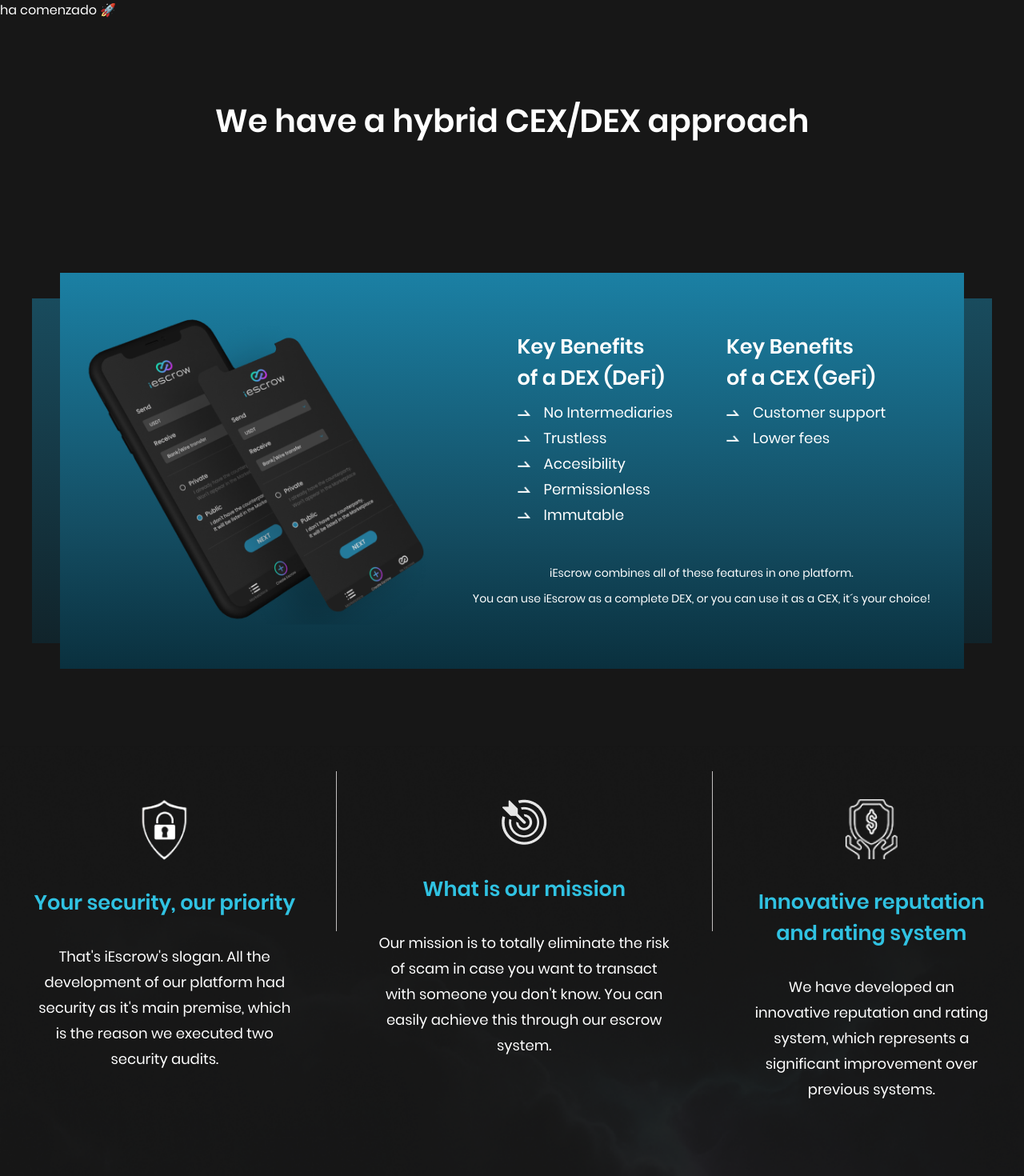
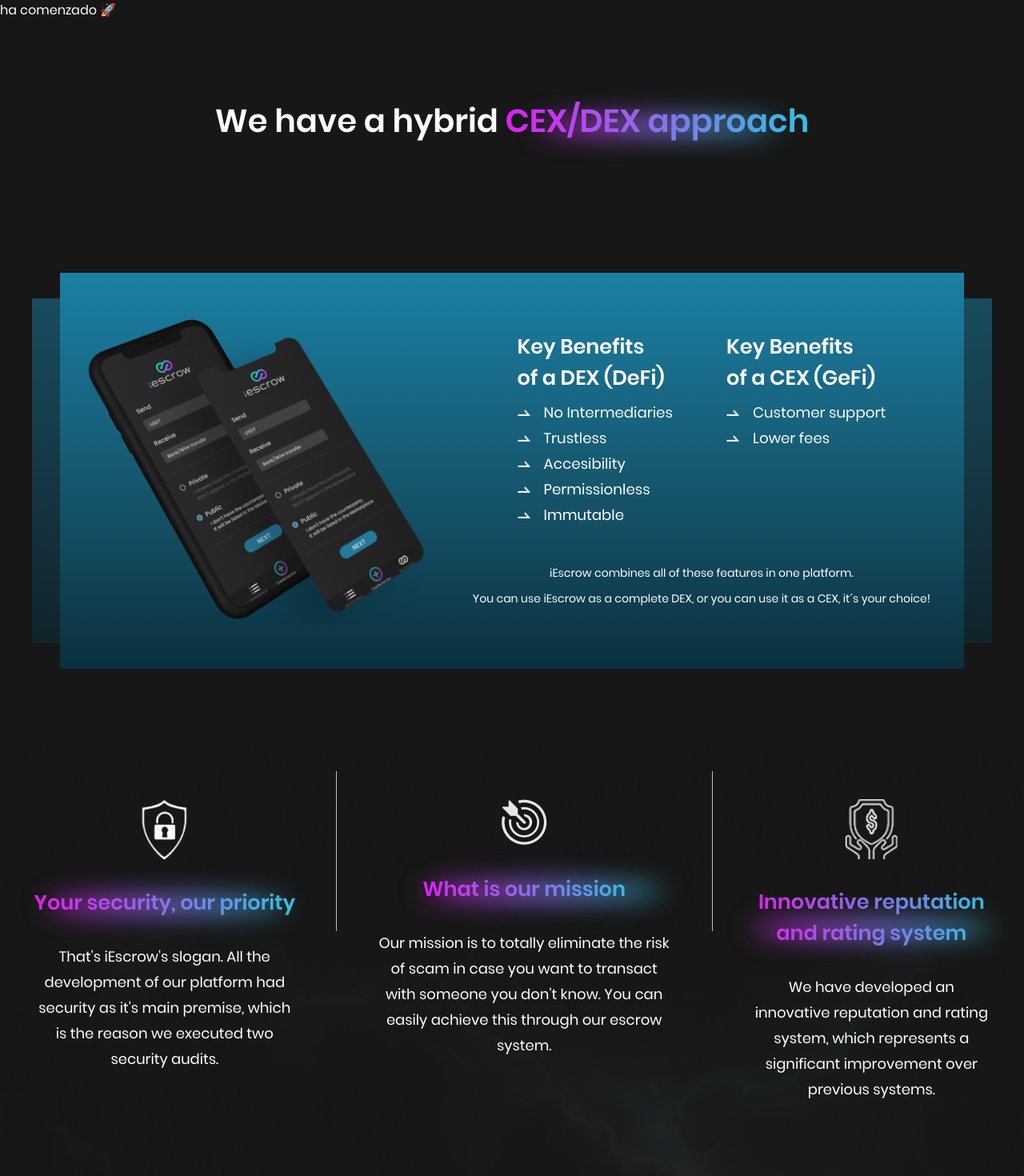
Before and after one commit to iEscrow/Platform-Landing-Page, a React (Vite) app: page / in a window 1280 px wide. Shown: the part 860-2330 px from the top of the page at 80% size. Built offline with nearby package versions, Linux system fonts and the light colour scheme.

Commit message:
feat: gradient titles

```diff
--- a/src/components/cards/infoCard/InfoCard.jsx
+++ b/src/components/cards/infoCard/InfoCard.jsx
@@ -1,6 +1,7 @@
 import React from 'react';
 import styles from './InfoCard.module.css';
 import PropTypes from 'prop-types';
+import { GradientTitle } from '@components';
 
 /**
  * Reusable card for displaying info icon, title and text
@@ -11,7 +12,7 @@
   return (
     <div className={`${styles.infoCard} ${styles[lg ? 'lg' : 'sm']}`}>
       <img src={icon} alt={`${title} icon`} />
-      <span>{title}</span>
+      <GradientTitle>{title}</GradientTitle>
       <p>{text}</p>
     </div>
   );
--- a/src/components/cards/infoCard/InfoCard.module.css
+++ b/src/components/cards/infoCard/InfoCard.module.css
@@ -8,7 +8,6 @@
 }
 .infoCard span {
   text-align: center;
-  color: var(--text-decoration-color);
   font-size: 1.6rem;
   font-weight: 600;
 }
--- a/src/components/gradientTitle/GradientTitle.module.css
+++ b/src/components/gradientTitle/GradientTitle.module.css
@@ -4,14 +4,17 @@
   background: linear-gradient(to right, var(--pink), var(--cian));
   -webkit-background-clip: text;
   color: transparent;
+  z-index: 1;
 }
 .gradientTitle::before {
   position: absolute;
   content: '';
   width: 300px;
   height: 20px;
-  right: 100%;
-  bottom: 10%;
+  right: 0;
+  left: 0;
+  margin: 0 auto;
+  bottom: 20%;
   z-index: -1;
   border-radius: 100%;
   background: linear-gradient(to right, var(--pink), var(--cian));
--- a/src/components/index.js
+++ b/src/components/index.js
@@ -10,3 +10,4 @@
 export { default as IconText } from './iconText/IconText';
 export { default as AuthLinks } from './authLinks/AuthLinks';
 export { default as AuthDropdown } from './authDropdown/AuthDropdown';
+export { default as GradientTitle } from './gradientTitle/GradientTitle';
--- a/src/layout/home/community/Community.jsx
+++ b/src/layout/home/community/Community.jsx
@@ -1,6 +1,6 @@
 import { useTranslation } from 'react-i18next';
 import styles from './Community.module.css';
-import { CommunitySlider } from '@components';
+import { CommunitySlider, GradientTitle } from '@components';
 
 /**
  * Our Community layout section that contains the title and slider
@@ -33,7 +33,9 @@
 
   return (
     <section className={styles.community}>
-      <h2>{t('Home.Community.title')}</h2>
+      <h2>
+        <GradientTitle>{t('Home.Community.title')}</GradientTitle>
+      </h2>
       <CommunitySlider list={list} />
     </section>
   );
--- a/src/layout/home/homeBanner/HomeBanner.jsx
+++ b/src/layout/home/homeBanner/HomeBanner.jsx
@@ -4,7 +4,7 @@
 import logoDark from '@assets/images/logo_dark.svg';
 import videoIcon from '@assets/icons/videoIcon.png';
 import halfArrowIcon from '@assets/icons/halfArrowIcon.png';
-import { CustomButton } from '@components';
+import { CustomButton, GradientTitle } from '@components';
 import { useContext } from 'react';
 import { ThemeContext } from '@context/ThemeContext';
 
@@ -23,7 +23,7 @@
       <span className={styles.motto}>{t('Home.Banner.motto')}</span>
       <h1>
         <Trans i18nKey="Home.Banner.title">
-          <span></span>
+          <GradientTitle></GradientTitle>
         </Trans>
       </h1>
       <p>{t('Home.Banner.description')}</p>
--- a/src/layout/home/homeBanner/HomeBanner.module.css
+++ b/src/layout/home/homeBanner/HomeBanner.module.css
@@ -25,9 +25,7 @@
   text-transform: uppercase;
   font-size: 1rem;
 }
-.homeBanner h1 span {
-  color: var(--text-decoration-color);
-}
+
 .homeBanner p {
   color: var(--dark-text-color);
   max-width: 678px;
--- a/src/layout/home/keyBenefits/KeyBenefits.jsx
+++ b/src/layout/home/keyBenefits/KeyBenefits.jsx
@@ -1,7 +1,7 @@
 import styles from './KeyBenefits.module.css';
 import phoneMobile from '@assets/images/keybenefits_mobile.png';
 import phoneDesktop from '@assets/images/keybenefits_desktop.png';
-import { IconText } from '@components';
+import { IconText, GradientTitle } from '@components';
 import { useTranslation } from 'react-i18next';
 
 /**
@@ -14,7 +14,9 @@
 
   return (
     <section className={styles.keyBenefits}>
-      <h2>We have a hybrid CEX/DEX approach</h2>
+      <h2>
+        We have a hybrid <GradientTitle>CEX/DEX approach</GradientTitle>
+      </h2>
       <div className={styles.card}>
         <div className={styles.falseBg}></div>
         {/* Content card */}
--- a/src/layout/home/marketplace/Marketplace.jsx
+++ b/src/layout/home/marketplace/Marketplace.jsx
@@ -1,6 +1,6 @@
 import styles from './Marketplace.module.css';
 import marketplaceDesktopDark from '@assets/images/marketplace_desktop_dark.png';
-import { CustomButton } from '@components';
+import { CustomButton, GradientTitle } from '@components';
 import halfArrow from '@assets/icons/halfArrowIcon.png';
 import { Trans, useTranslation } from 'react-i18next';
 
@@ -12,7 +12,7 @@
       <div className={styles.wrapper}>
         <h2>
           <Trans i18nKey="Home.Marketplace.title">
-            <span></span>
+            <GradientTitle></GradientTitle>
           </Trans>
         </h2>
         <div className={styles.content}>
--- a/src/layout/home/marketplace/Marketplace.module.css
+++ b/src/layout/home/marketplace/Marketplace.module.css
@@ -19,8 +19,7 @@
   align-items: center;
   gap: 1rem;
 }
-.textContainer p span,
-.marketplace h2 span {
+.textContainer p span {
   color: var(--text-decoration-color);
 }
 .textContainer a {
@@ -39,7 +38,7 @@
   }
   .marketplace h2 {
     margin: 6rem auto;
-    max-width: 800px;
+    max-width: 700px;
   }
 }
 @media screen and (min-width: 1024px) {
--- a/src/layout/home/tradeOnTheGo/TradeOnTheGo.jsx
+++ b/src/layout/home/tradeOnTheGo/TradeOnTheGo.jsx
@@ -2,10 +2,9 @@
 import phone from '@assets/images/tradeOnTheGo/trade_on_the_go_desktop.png';
 import qr from '@assets/images/qr.png';
 import { Trans, useTranslation } from 'react-i18next';
-import { StoreButton } from '@components';
+import { StoreButton, GradientTitle } from '@components';
 import googlePlayIcon from '@assets/icons/google_play_icon.png';
 import appStoreIcon from '@assets/icons/app_store_icon.png';
-import GradientTitle from '../../../components/gradientTitle/GradientTitle';
 
 /**
  * Home Trade on the go component, that contains the title, qr code and a phone image
```
